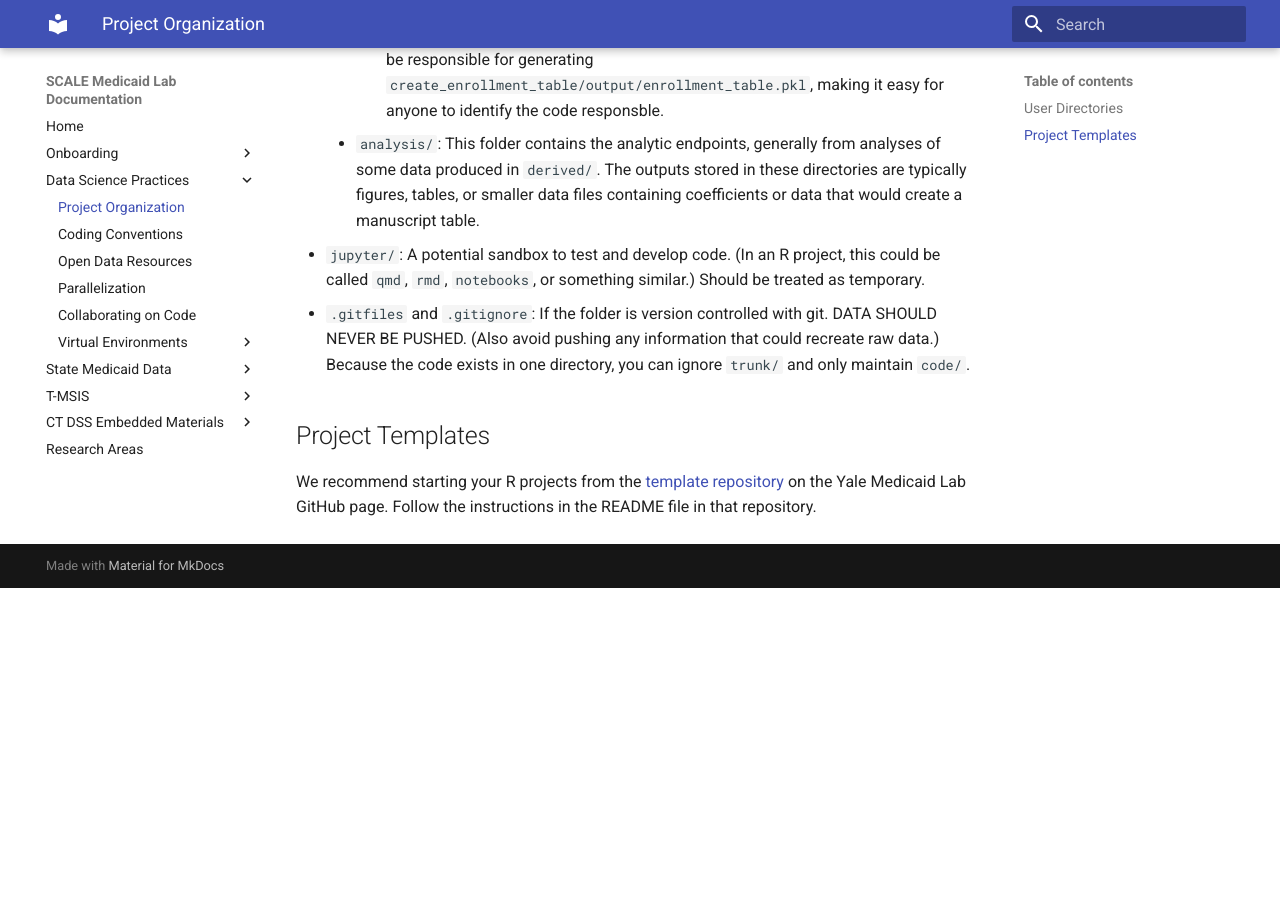
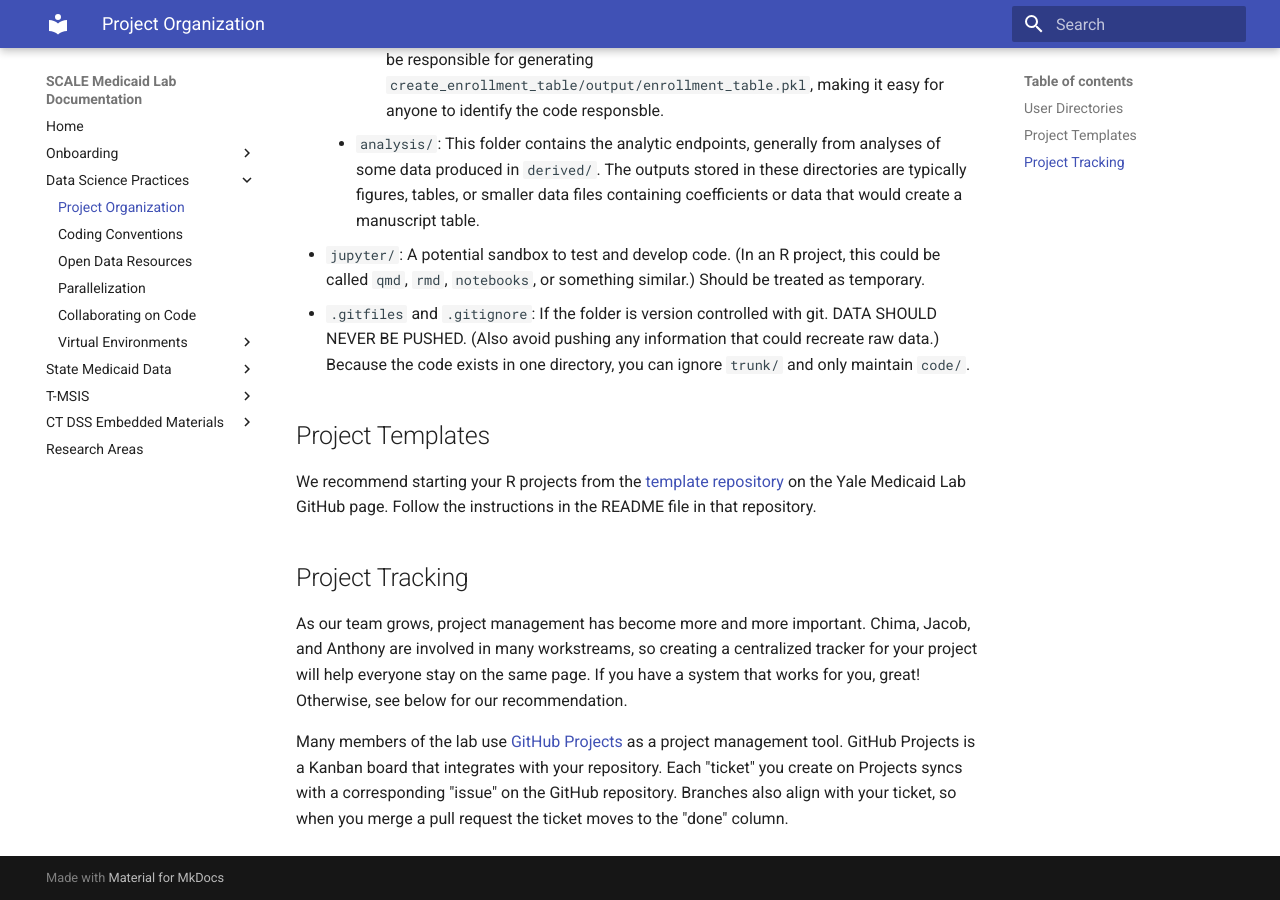
Before and after one commit to Yale-Medicaid/Documentation, an MkDocs documentation site: the page built from docs/data_science/project_organization.md, in a window 1280 px wide and 900 px high, scrolled down 2472 px. Built offline with MkDocs 1.6.1 and Material for MkDocs 9.7.7, drawn with Linux system fonts in a browser that asks for light colours; before the commit the page ends 3060 px from its top, so only the background shows below that.

Commit message:
project tracking

```diff
--- a/docs/data_science/project_organization.md
+++ b/docs/data_science/project_organization.md
@@ -87,3 +87,9 @@ MI_enrollment/
 ## Project Templates
 
 We recommend starting your R projects from the [template repository](https://github.com/Yale-Medicaid/R_project_template/) on the Yale Medicaid Lab GitHub page. Follow the instructions in the README file in that repository.
+
+## Project Tracking
+
+As our team grows, project management has become more and more important. Chima, Jacob, and Anthony are involved in many workstreams, so creating a centralized tracker for your project will help everyone stay on the same page. If you have a system that works for you, great! Otherwise, see below for our recommendation.
+
+Many members of the lab use [GitHub Projects](https://docs.github.com/en/issues/planning-and-tracking-with-projects/learning-about-projects/about-projects) as a project management tool. GitHub Projects is a Kanban board that integrates with your repository. Each "ticket" you create on Projects syncs with a corresponding "issue" on the GitHub repository. Branches also align with your ticket, so when you merge a pull request the ticket moves to the "done" column.
```
